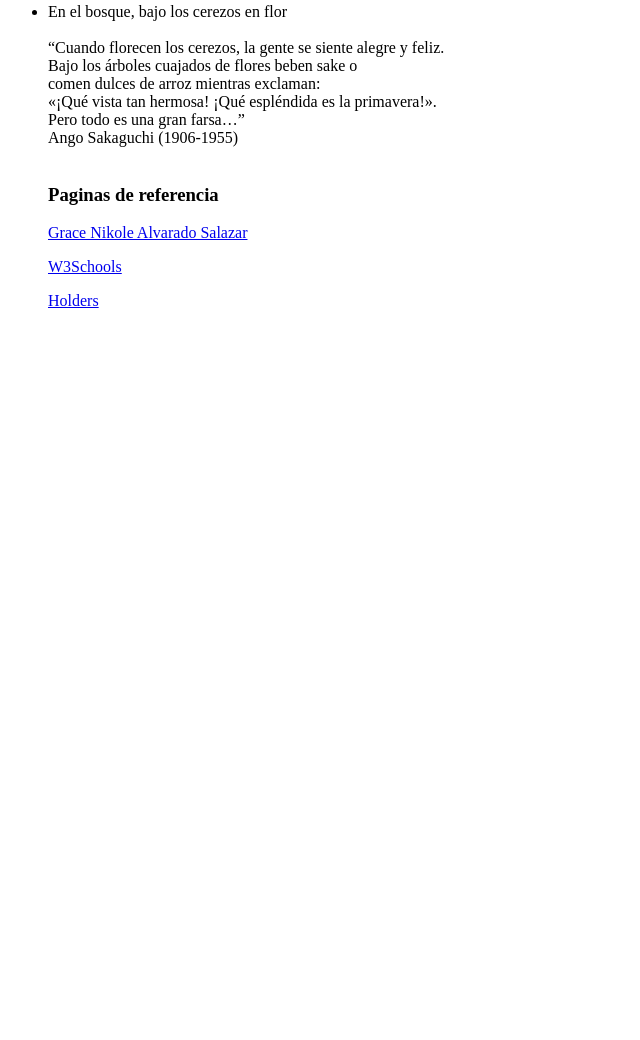
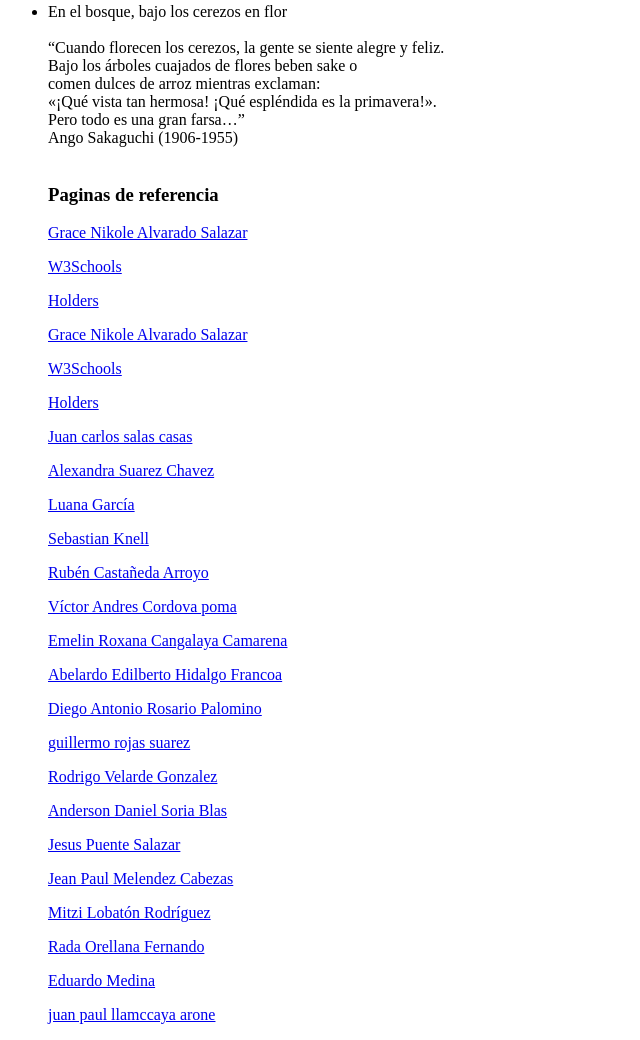
Before and after one commit to JeremyRodrigoGuerroAlejos/Jeremy-Guerrero, a plain HTML site: page index.html in a window 1280 px wide. Shown: the part 485-1525 px from the top of the page, without its empty margins (0-640 px from the left). Before the commit the page ends 811 px from the top, so only its background shows below. Drawn offline with Linux system fonts and the light colour scheme.

Commit message:
Update index.html

```diff
--- a/index.html
+++ b/index.html
@@ -51,6 +51,27 @@ Ango Sakaguchi (1906-1955)</li>
 <p><a href="https://portfolio-45bb7.firebaseapp.com/">Grace Nikole Alvarado Salazar</a></p>
 <p><a href="https://www.w3schools.com">W3Schools</a></p>
 <p><a href="https://mindinentropy.wordpress.com/the-holders/">Holders</a></p>
+<p><a href="https://gracenikole.github.io/gracenikole/">Grace Nikole Alvarado Salazar</a></p>
+<p><a href="https://www.w3schools.com">W3Schools</a></p>
+<p><a href="https://mindinentropy.wordpress.com/the-holders/">Holders</a></p>
+<p><a href="https://juancarlossalascas.wixsite.com/website">Juan carlos salas casas</a></p>
+<p><a href="https://alesuarezchavez.github.io/">Alexandra Suarez Chavez</a></p>
+<p><a href="https://luanagarcia.000webhostapp.com/">Luana García</a></p>
+<p><a href="https://sebastianknell.000webhostapp.com">Sebastian Knell</a></p>
+<p><a href="https://ruben-castaneda-arroyo.000webhostapp.com/">Rubén Castañeda Arroyo</a></p>
+<p><a href="http://victorcordovapoma.xyz">Víctor Andres Cordova poma</a></p>
+<p><a href="https://emelin25.github.io/emelincangalaya/">Emelin Roxana Cangalaya Camarena </a></p>
+<p><a href="https://xxabelardexx.000webhostapp.com/lawebdeabelardo">Abelardo Edilberto Hidalgo Francoa</a></p>
+<p><a href="https://gunpowderguy.gitlab.io/diego-rosario-sitio-web">Diego Antonio Rosario Palomino</a></p>
+<p><a href="http://guillermosuarez.byethost13.com/">guillermo rojas suarez</a></p>
+<p><a href="https://rodrigo226.000webhostapp.com/">Rodrigo Velarde Gonzalez</a></p>
+<p><a href="https://andersondanielsoriablas.000webhostapp.com/">Anderson Daniel Soria Blas</a></p>
+<p><a href="https://jesusalexanderpuentesalazar.github.io/jesuspuente.github.io/">Jesus Puente Salazar</a></p>
+<p><a href="https://xxjeanpaulxx.000webhostapp.com/">Jean Paul Melendez Cabezas</a></p>
+<p><a href="https://mitzi-lobaton-rodriguez.000webhostapp.com">Mitzi Lobatón Rodríguez </a></p>
+<p><a href="https://igici.github.io/pagina/fernandoradaorellana.html">Rada Orellana Fernando</a></p>
+<p><a href="http://eduardomedina17.com/">Eduardo Medina</a></p>
+<p><a href="https://juanpaulllamccayaarone.000webhostapp.com/juan%20paul%20llamccaya%20arone#service">juan paul llamccaya arone</a></p>
 
 </p>
 </body>
```
